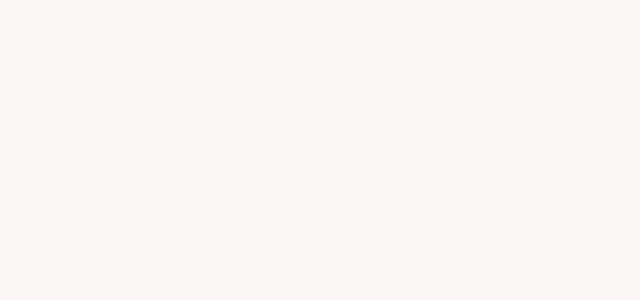
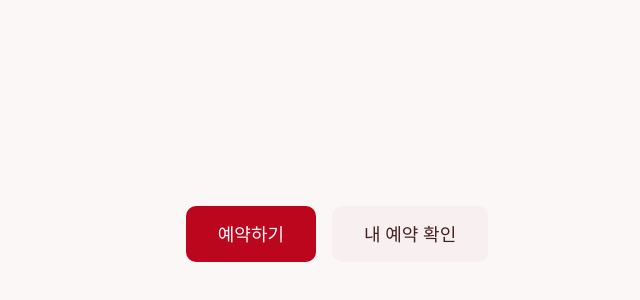
Before and after one commit to Indigochi1d/se-mac, a Next.js app: page / in a window 1280 px wide. Shown: the part 166-466 px from the top of the page, without its empty margins (303-943 px from the left). Built offline with nearby package versions, Linux system fonts and the light colour scheme.

Commit message:
feat: 메인화면에 예약버튼과 예약 확인 버튼 추가

```diff
--- /dev/null
+++ b/app/(authed)/layout.tsx
@@ -0,0 +1,7 @@
+export default function AuthedLayout({
+  children,
+}: {
+  children: React.ReactNode;
+}) {
+  return <>{children}</>;
+}
--- /dev/null
+++ b/app/(authed)/page.tsx
@@ -0,0 +1,13 @@
+import {
+  ReservationButton,
+  ReservationHistoryButton,
+} from "@/components/home/ReservationButtons";
+
+export default function Home() {
+  return (
+    <div className="flex justify-center items-center min-h-screen gap-4">
+      <ReservationButton />
+      <ReservationHistoryButton />
+    </div>
+  );
+}
--- a/app/page.tsx
+++ /dev/null
@@ -1,3 +0,0 @@
-export default function Home() {
-  return <div></div>;
-}
--- /dev/null
+++ b/components/home/ReservationButtons.tsx
@@ -0,0 +1,18 @@
+import { Button } from "@/components/ui/button";
+import Link from "next/link";
+
+export const ReservationButton = () => {
+  return (
+    <Button asChild size="xl">
+      <Link href="/reservation">예약하기</Link>
+    </Button>
+  );
+};
+
+export const ReservationHistoryButton = () => {
+  return (
+    <Button asChild size="xl" variant="secondary">
+      <Link href="/history">내 예약 확인</Link>
+    </Button>
+  );
+};
```
